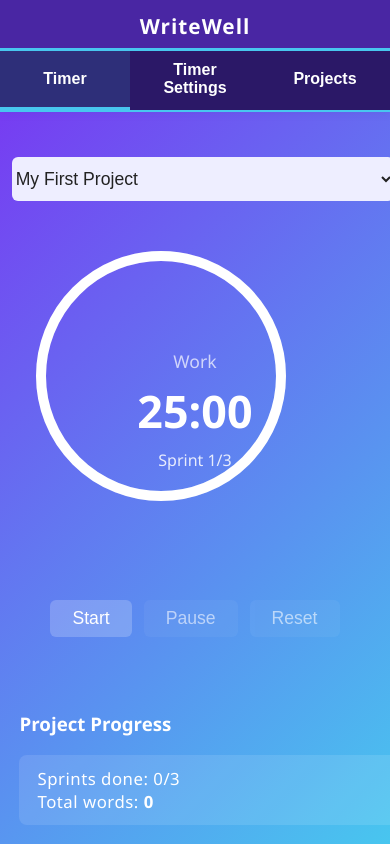
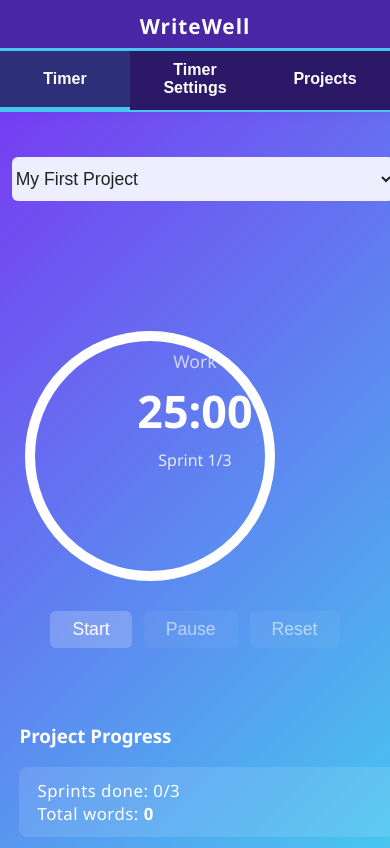
Before and after one commit to murphofwye/WriteWell-v2, a plain HTML site: page index.html in a window 390 px wide. Drawn offline with Linux system fonts and the light colour scheme.

Commit message:
styles.css

```diff
--- a/styles.css
+++ b/styles.css
@@ -118,9 +118,18 @@ body {
   width: 260px;
   height: 260px;
   margin: 32px 0 12px 0;
+  max-width: 100vw;
+  max-height: 100vw;
+  box-sizing: border-box;
+  display: flex;
+  align-items: center;
+  justify-content: center;
 }
 
 #timerCircle {
+  width: 100%;
+  height: 100%;
+  display: block;
   transform: rotate(-90deg);
 }
 
@@ -131,6 +140,7 @@ body {
   flex-direction: column;
   align-items: center;
   justify-content: center;
+  pointer-events: none;
 }
 
 .timer-text span {
@@ -433,13 +443,25 @@ circle.progress {
     box-sizing: border-box;
   }
   .timer-wrapper {
-    width: 84vw;
-    height: 84vw;
+    width: 90vw;
+    height: 90vw;
     max-width: 96vw;
     max-height: 96vw;
-    min-width: 220px;
-    min-height: 220px;
-    margin: 8vw 0 4vw 0;
+    min-width: 200px;
+    min-height: 200px;
+    margin: 5vw auto 4vw auto;
+    display: flex;
+    align-items: center;
+    justify-content: center;
+  }
+  #timerCircle {
+    width: 100%;
+    height: 100%;
+    display: block;
+    min-width: 0;
+    min-height: 0;
+    max-width: 96vw;
+    max-height: 96vw;
   }
   .progress-bar, .settings {
     width: 97vw;
```
